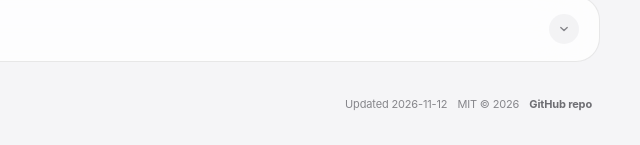
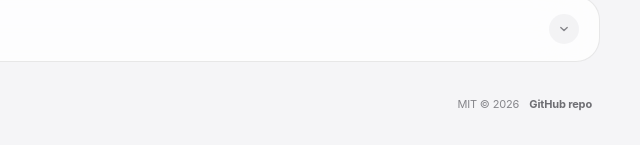
Before and after one commit to ngiken/KenEasy-Image-Kit, a plain HTML site: page web/index.html in a window 1280 px wide. Shown: the part 2229-2374 px from the top of the page, 640-1280 px from the left. Drawn offline with Linux system fonts and the light colour scheme.

Commit message:
Drop the hardcoded footer date so the page cannot claim a stale update day

```diff
--- a/web/index.html
+++ b/web/index.html
@@ -273,7 +273,6 @@
         <span class="muted" data-i18n="footerNote">开源 · 纯前端 · 可离线</span>
       </div>
       <div class="footer-right">
-        <span>Updated 2026-11-12</span>
         <span>MIT © 2026</span>
         <a class="footer-link" href="https://github.com/ngiken/KenEasy-Image-Kit" target="_blank" rel="noopener noreferrer" data-i18n="footerGithub">GitHub 仓库</a>
       </div>
```
